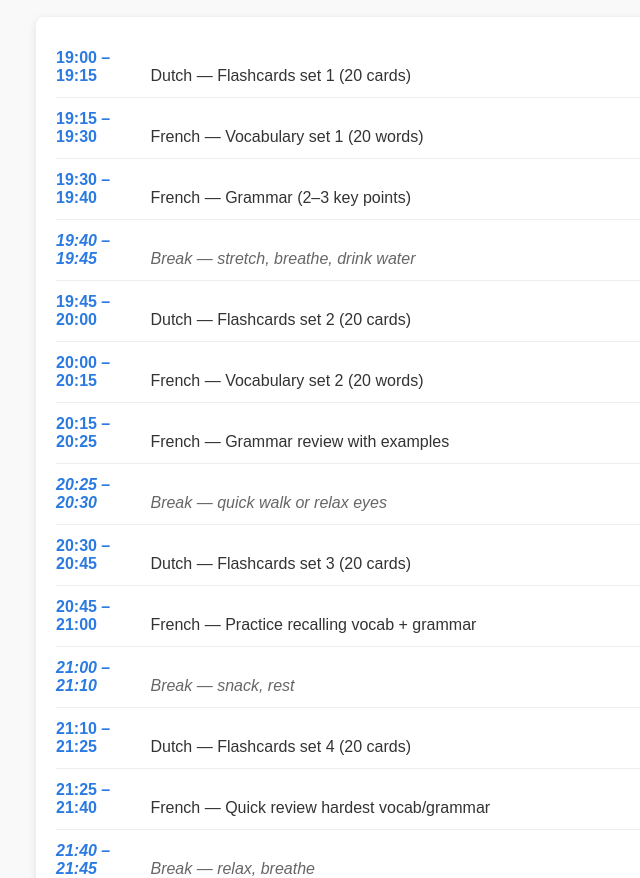
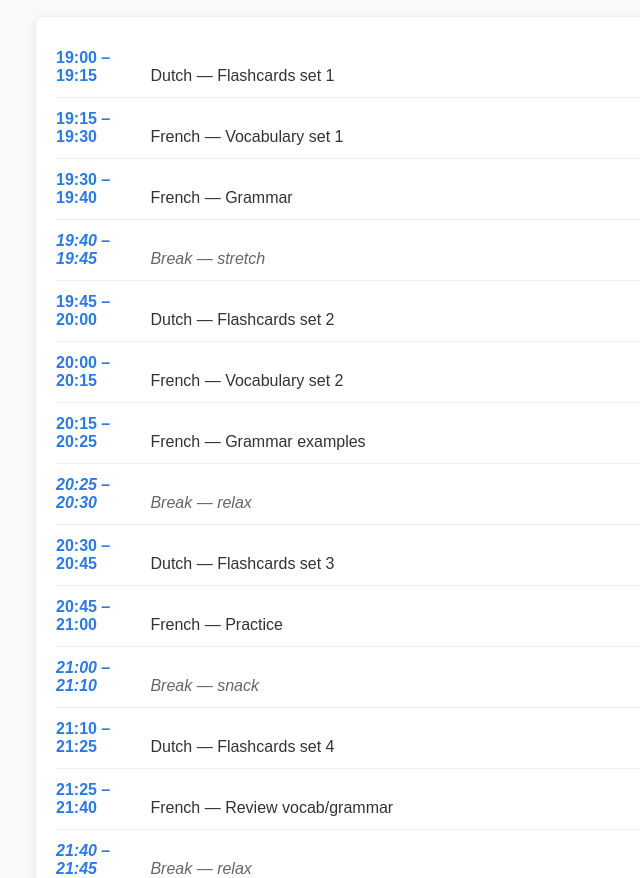
Before and after one commit to F1nndegamer/Study2, a plain HTML site: page index.html in a window 1280 px wide. Shown: the part 81-959 px from the top of the page, without its empty margins (284-924 px from the left). Drawn offline with Linux system fonts and the light colour scheme.

Commit message:
Update index.html

```diff
--- a/index.html
+++ b/index.html
@@ -41,28 +41,60 @@
     font-style: italic;
     color: #666;
   }
+  .current {
+    background: #d7f0ff;
+    border-left: 5px solid #2a7ae2;
+    padding-left: 15px;
+  }
 </style>
 </head>
 <body>
   <h1>Study Schedule (7 PM - 11 PM)</h1>
-  <div class="schedule">
-    <div class="item"><span class="time">19:00 – 19:15</span> <span class="activity">Dutch — Flashcards set 1 (20 cards)</span></div>
-    <div class="item"><span class="time">19:15 – 19:30</span> <span class="activity">French — Vocabulary set 1 (20 words)</span></div>
-    <div class="item"><span class="time">19:30 – 19:40</span> <span class="activity">French — Grammar (2–3 key points)</span></div>
-    <div class="item break"><span class="time">19:40 – 19:45</span> <span class="activity">Break — stretch, breathe, drink water</span></div>
-    <div class="item"><span class="time">19:45 – 20:00</span> <span class="activity">Dutch — Flashcards set 2 (20 cards)</span></div>
-    <div class="item"><span class="time">20:00 – 20:15</span> <span class="activity">French — Vocabulary set 2 (20 words)</span></div>
-    <div class="item"><span class="time">20:15 – 20:25</span> <span class="activity">French — Grammar review with examples</span></div>
-    <div class="item break"><span class="time">20:25 – 20:30</span> <span class="activity">Break — quick walk or relax eyes</span></div>
-    <div class="item"><span class="time">20:30 – 20:45</span> <span class="activity">Dutch — Flashcards set 3 (20 cards)</span></div>
-    <div class="item"><span class="time">20:45 – 21:00</span> <span class="activity">French — Practice recalling vocab + grammar</span></div>
-    <div class="item break"><span class="time">21:00 – 21:10</span> <span class="activity">Break — snack, rest</span></div>
-    <div class="item"><span class="time">21:10 – 21:25</span> <span class="activity">Dutch — Flashcards set 4 (20 cards)</span></div>
-    <div class="item"><span class="time">21:25 – 21:40</span> <span class="activity">French — Quick review hardest vocab/grammar</span></div>
-    <div class="item break"><span class="time">21:40 – 21:45</span> <span class="activity">Break — relax, breathe</span></div>
-    <div class="item"><span class="time">21:45 – 22:00</span> <span class="activity">Dutch — Quick recap of all flashcards (skim only)</span></div>
-    <div class="item"><span class="time">22:00 – 22:15</span> <span class="activity">French — Final quick quiz or flashcard test</span></div>
-    <div class="item"><span class="time">22:15 – 22:30</span> <span class="activity">Relax or light review if you have energy</span></div>
+  <div class="schedule" id="schedule">
+    <!-- Schedule items -->
+    <div class="item" data-start="19:00" data-end="19:15"><span class="time">19:00 – 19:15</span> Dutch — Flashcards set 1</div>
+    <div class="item" data-start="19:15" data-end="19:30"><span class="time">19:15 – 19:30</span> French — Vocabulary set 1</div>
+    <div class="item" data-start="19:30" data-end="19:40"><span class="time">19:30 – 19:40</span> French — Grammar</div>
+    <div class="item break" data-start="19:40" data-end="19:45"><span class="time">19:40 – 19:45</span> Break — stretch</div>
+    <div class="item" data-start="19:45" data-end="20:00"><span class="time">19:45 – 20:00</span> Dutch — Flashcards set 2</div>
+    <div class="item" data-start="20:00" data-end="20:15"><span class="time">20:00 – 20:15</span> French — Vocabulary set 2</div>
+    <div class="item" data-start="20:15" data-end="20:25"><span class="time">20:15 – 20:25</span> French — Grammar examples</div>
+    <div class="item break" data-start="20:25" data-end="20:30"><span class="time">20:25 – 20:30</span> Break — relax</div>
+    <div class="item" data-start="20:30" data-end="20:45"><span class="time">20:30 – 20:45</span> Dutch — Flashcards set 3</div>
+    <div class="item" data-start="20:45" data-end="21:00"><span class="time">20:45 – 21:00</span> French — Practice</div>
+    <div class="item break" data-start="21:00" data-end="21:10"><span class="time">21:00 – 21:10</span> Break — snack</div>
+    <div class="item" data-start="21:10" data-end="21:25"><span class="time">21:10 – 21:25</span> Dutch — Flashcards set 4</div>
+    <div class="item" data-start="21:25" data-end="21:40"><span class="time">21:25 – 21:40</span> French — Review vocab/grammar</div>
+    <div class="item break" data-start="21:40" data-end="21:45"><span class="time">21:40 – 21:45</span> Break — relax</div>
+    <div class="item" data-start="21:45" data-end="22:00"><span class="time">21:45 – 22:00</span> Dutch — Flashcard recap</div>
+    <div class="item" data-start="22:00" data-end="22:15"><span class="time">22:00 – 22:15</span> French — Final quiz</div>
+    <div class="item" data-start="22:15" data-end="22:30"><span class="time">22:15 – 22:30</span> Relax or light review</div>
   </div>
+
+<script>
+  function updateCurrentItem() {
+    const now = new Date();
+    const currentHour = now.getHours();
+    const currentMinutes = now.getMinutes();
+    const scheduleItems = document.querySelectorAll(".schedule .item");
+
+    scheduleItems.forEach(item => {
+      const start = item.getAttribute("data-start").split(":");
+      const end = item.getAttribute("data-end").split(":");
+      const startTotal = parseInt(start[0]) * 60 + parseInt(start[1]);
+      const endTotal = parseInt(end[0]) * 60 + parseInt(end[1]);
+      const nowTotal = currentHour * 60 + currentMinutes;
+
+      if (nowTotal >= startTotal && nowTotal < endTotal) {
+        item.classList.add("current");
+      } else {
+        item.classList.remove("current");
+      }
+    });
+  }
+
+  updateCurrentItem();
+  setInterval(updateCurrentItem, 60000); // Update every 1 minute
+</script>
 </body>
 </html>
```
